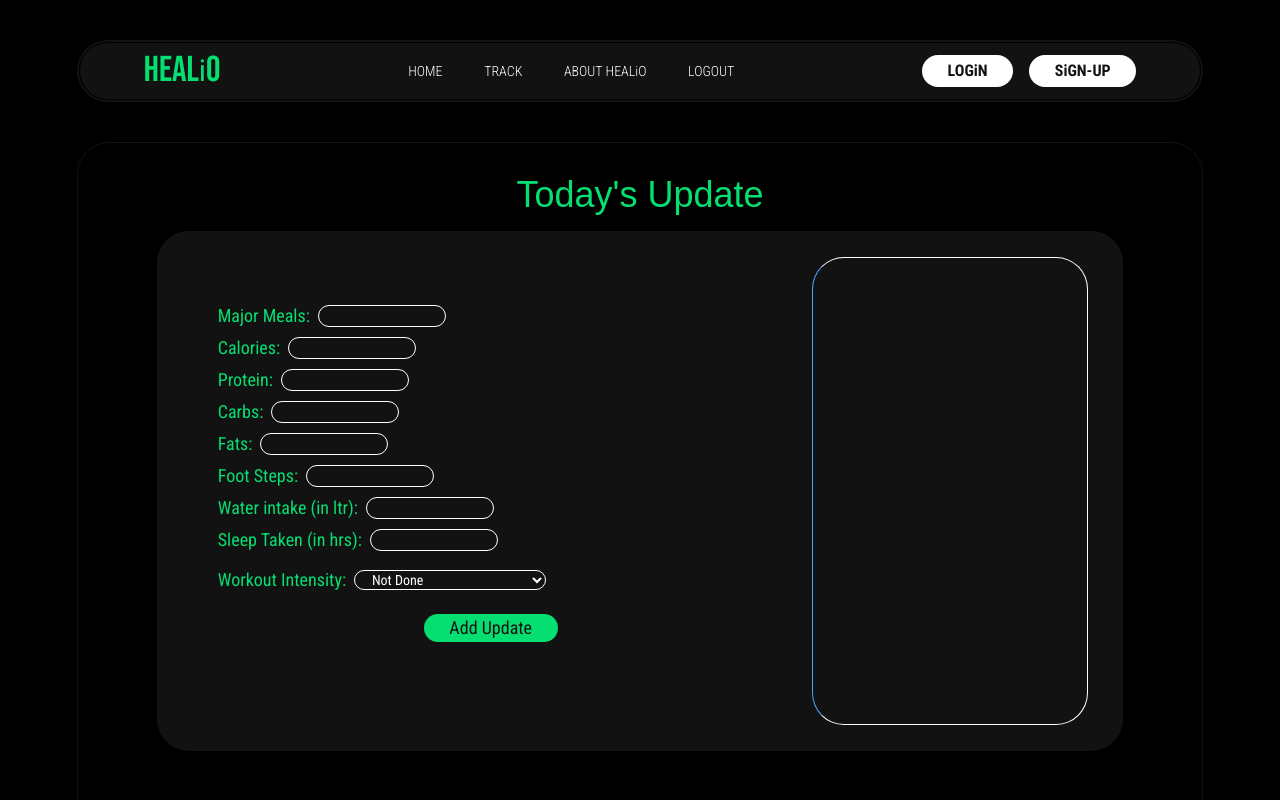
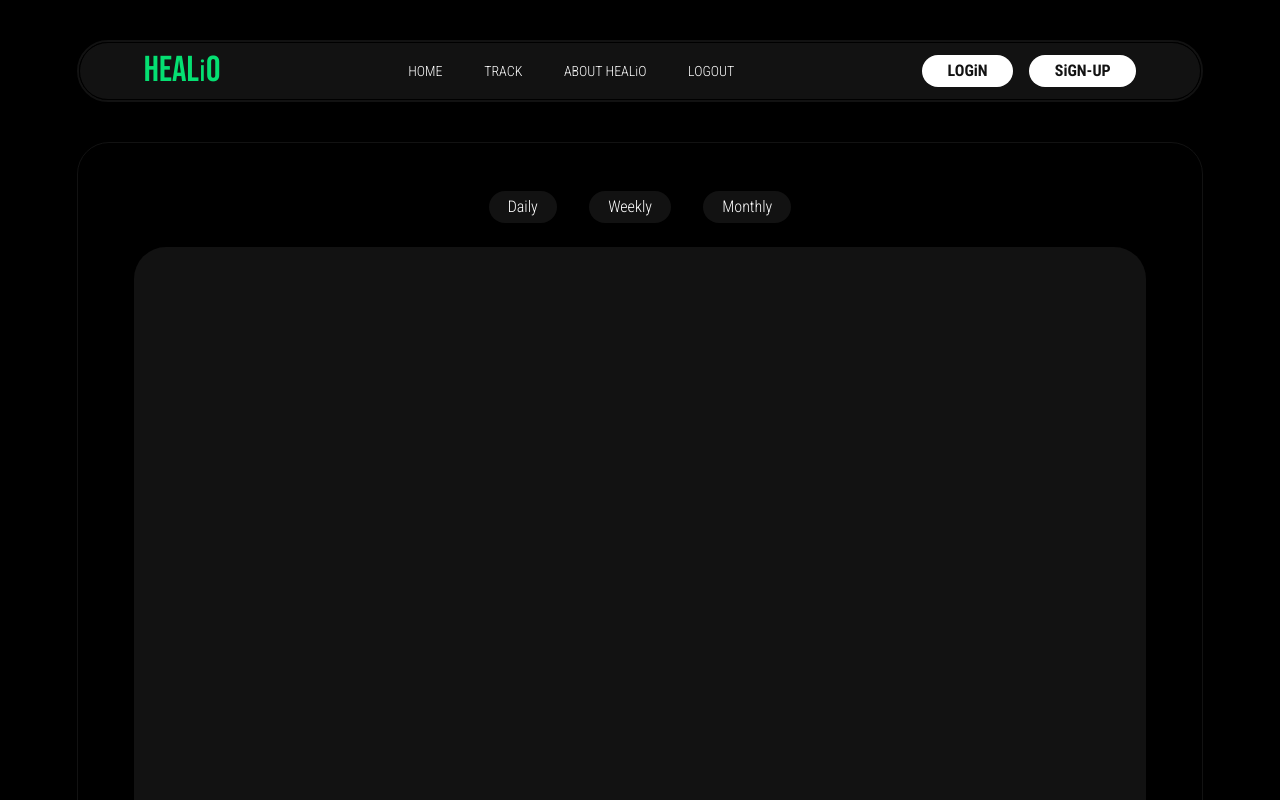
Before and after one commit to dahiya001rohit/Healio, a React (Vite) app in the folder client/: page / in a window 1280 px wide. Shown: the top 800 px of the page. Built offline with nearby package versions, Linux system fonts and the light colour scheme; a web font is replaced by a local one.

Commit message:
feat: made structure of track page

```diff
--- a/client/src/App.jsx
+++ b/client/src/App.jsx
@@ -1,13 +1,14 @@
 import React, { useState } from 'react'
 import Navbar from './components/Navbar'
 import TodaysUpdate from './components/TodaysUpdate'
+import Track from './components/Track'
 
 const App = () => {
     const [atTop, setAtTop] = useState(false)
   return (
     <div className='flex flex-col overflow-x-auto'>
       <Navbar atTop={atTop} setAtTop ={setAtTop} />
-      <TodaysUpdate atTop = {atTop}/>
+      <Track atTop={atTop}/>
     </div>
   )
 }
--- /dev/null
+++ b/client/src/components/Track.jsx
@@ -0,0 +1,17 @@
+import React from 'react'
+
+const Track = ({atTop}) => {
+  return (
+    <div className={ (atTop?'mt-[18vh]':'mt-[5vh]') + ' min-w-3xl h-[200vh] border-[1.5px] border-[#121212] mx-[6vw] rounded-4xl flex flex-col items-center text-white gap-4'}>
+      <div className='w-[90%] h-[6vh] mt-10 flex justify-center items-center font-roboto-condensed gap-8'>
+        <h1 className='px-[1.5vw] py-[0.5vh] bg-[#121212] rounded-2xl font-light'>Daily</h1>
+        <h1 className='px-[1.5vw] py-[0.5vh] bg-[#121212] rounded-2xl font-light'>Weekly</h1>
+        <h1 className='px-[1.5vw] py-[0.5vh] bg-[#121212] rounded-2xl font-light'>Monthly</h1>
+      </div>
+      <div className='w-[90%] h-[90vh] bg-[#121212] rounded-4xl '>
+      </div>
+    </div>
+  )
+}
+
+export default Track
```
